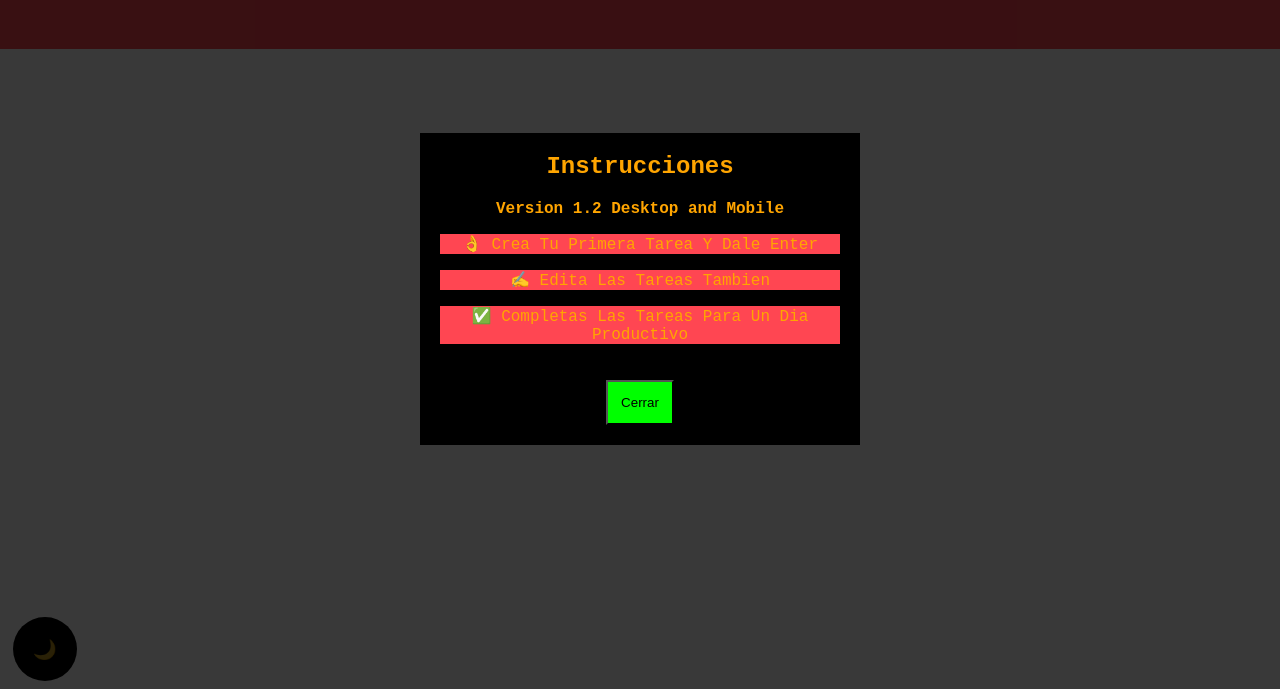
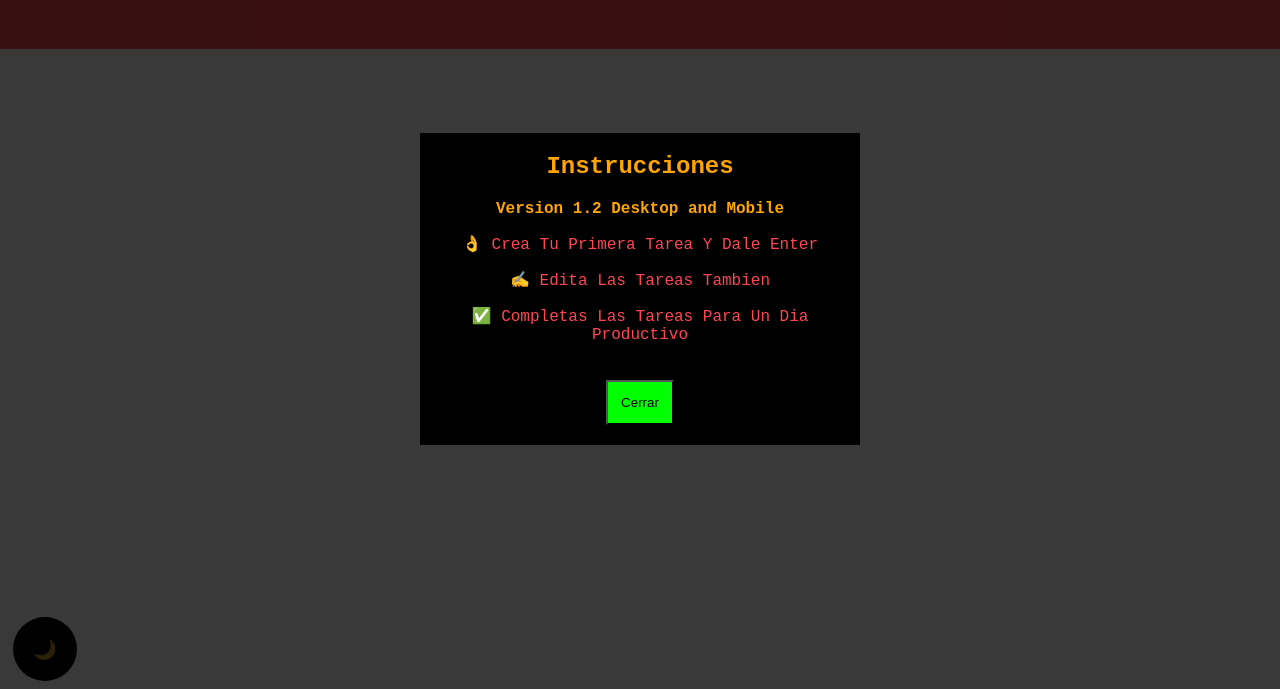
Before and after one commit to sergiopin22/TodolistPersonal-Js-Nativo, a plain HTML site: page index.html in a window 1280 px wide. Shown: the part 111-800 px from the top of the page. Drawn offline with Linux system fonts and the light colour scheme.

Commit message:
corrigiendo color

```diff
--- a/style.css
+++ b/style.css
@@ -175,7 +175,7 @@ button{
   }
 
   .Instrucciones{
-    background-color: var(--background-second);
+    color: var(--background-second);
   }
 
   .modal-content button {
```
